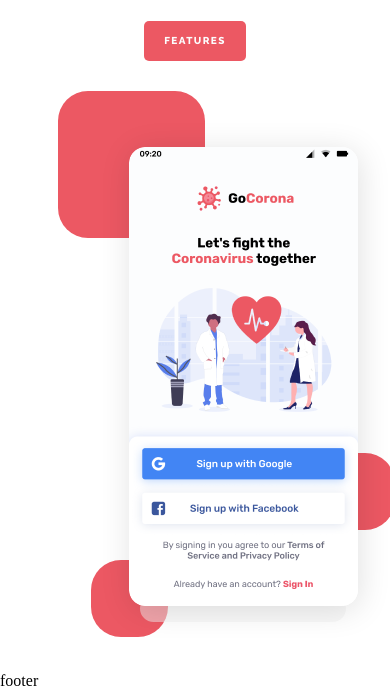
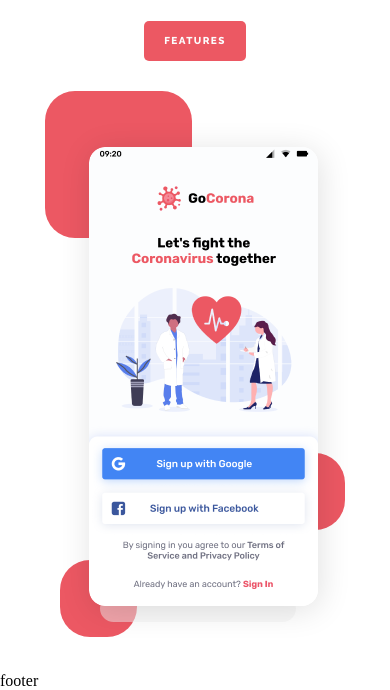
Before and after one commit to ADorofe/gocorona, a plain HTML site: page index.html in a window 390 px wide. Shown: the part 854-1544 px from the top of the page. Drawn offline with nearby package versions, Linux system fonts and the light colour scheme.

Commit message:
fix adaptiv on mobile view is block 'Stay Safe'

```diff
--- a/css/sass/main.sass
+++ b/css/sass/main.sass
@@ -338,8 +338,12 @@ body
 
     &__app
         flex: 0 1 50%
-        margin: 0 0 0 48px
+        margin: 0
         position: relative
+        text-align: center
+        @media screen and ( min-width: 768px)
+            text-align: initial
+            margin: 0 0 0 48px
 
     &__content
         flex: 0 1 50%
@@ -353,11 +357,14 @@ body
             text-align: initial
 
 .app
-    width: 337px
     text-align: center
     position: relative
     display: inline-block
-    padding: 56px 38px 27px 71px
+    width: 300px
+    padding: 56px 38px 27px 44px
+    @media screen and ( min-width: 768px)
+        width: 337px
+        padding: 56px 38px 27px 71px
 
     &__img
         position: relative
@@ -395,4 +402,6 @@ body
             right: 0
         &--bottom
             bottom: 0
-            left: 33px
+            left: 15px
+            @media screen and ( min-width: 768px)
+                left: 33px
```
Also changed, not shown: css/main.css, 1 other file.
